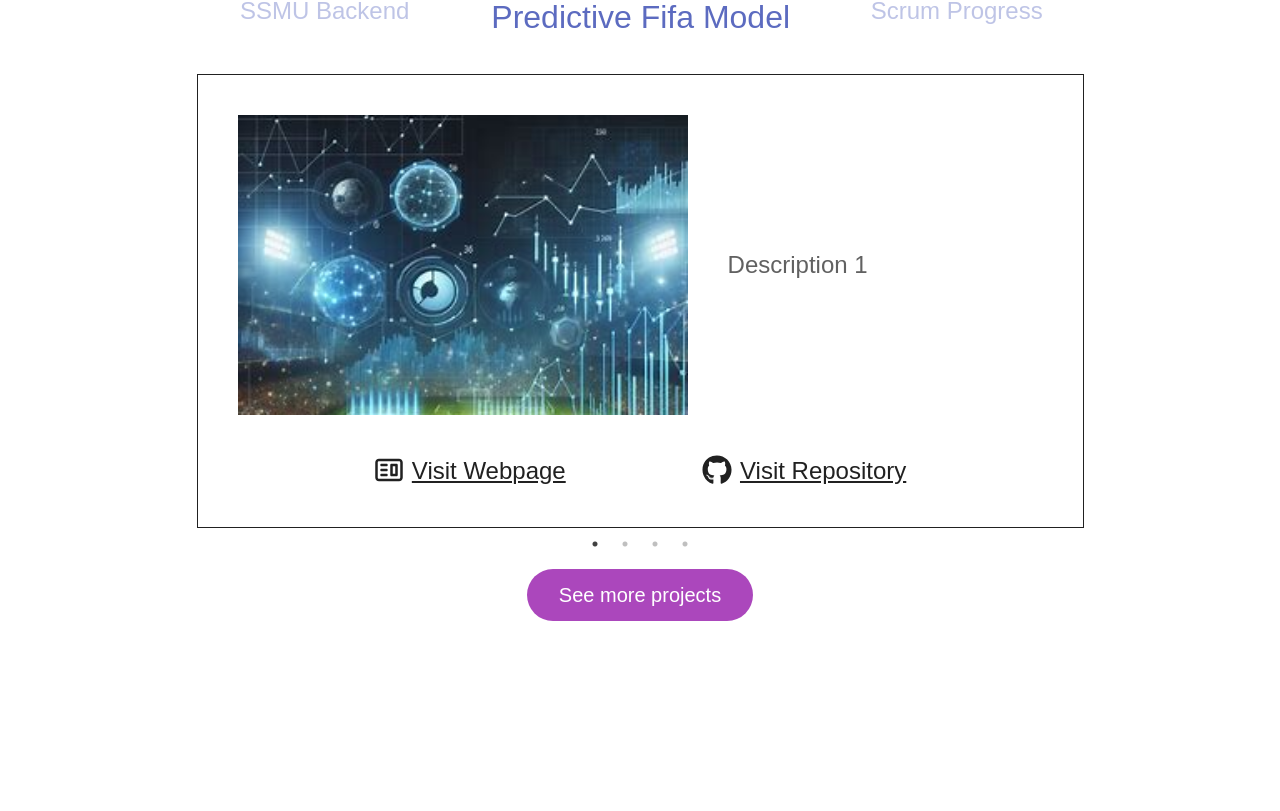
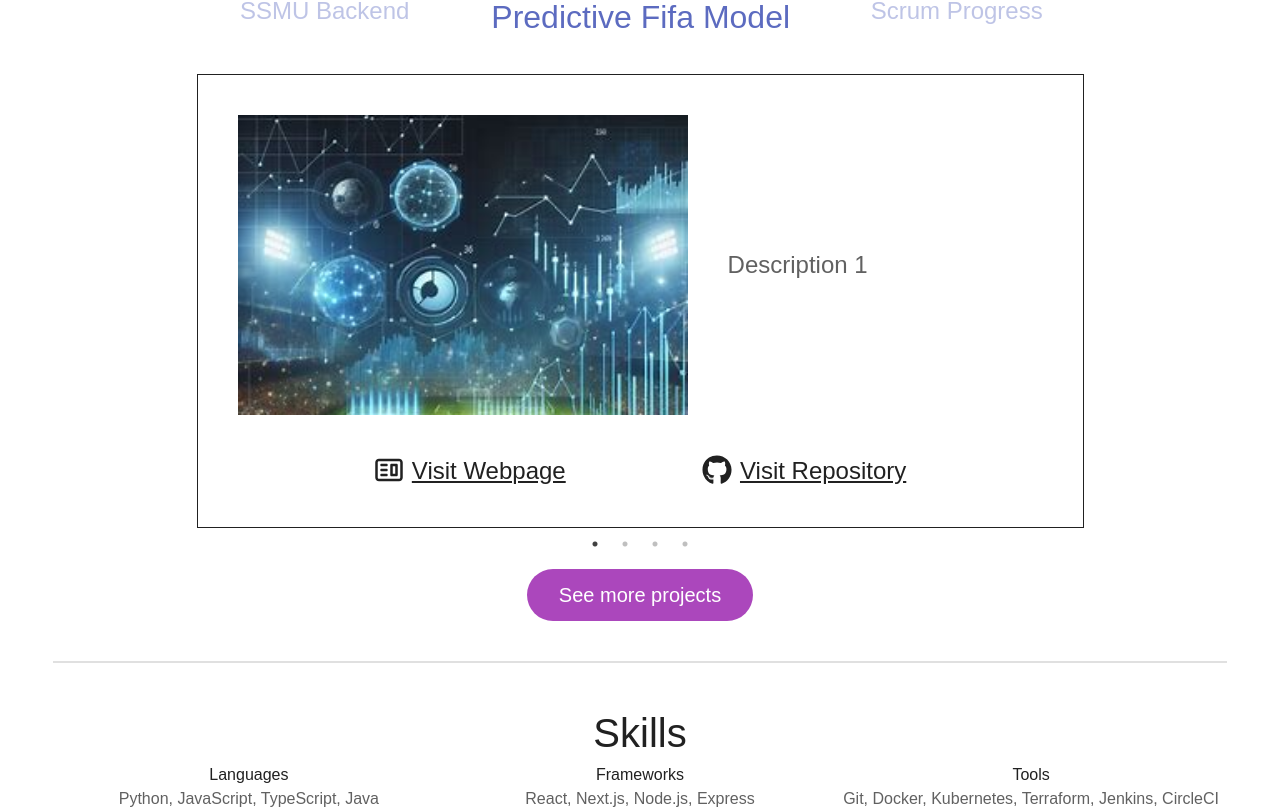
Before and after one commit to SebastianSaldarriagaC1/sebastiansaldarriaga, a Next.js app: page / in a window 1280 px wide. Shown: the part 759-1570 px from the top of the page. Before the commit the page ends 1420 px from the top, so only its background shows below. Built offline with nearby package versions, Linux system fonts and the light colour scheme.

Commit message:
fix: section id placement

```diff
--- a/src/components/organisms/AboutSection.tsx
+++ b/src/components/organisms/AboutSection.tsx
@@ -4,7 +4,7 @@ import { CircleImage } from "../atoms/Image";
 
 const AboutSection: React.FC = () => {
   return (
-    <div className="mx-auto w-11/12 sm:w-10/12">
+    <div id="about-me" className="mx-auto w-11/12 sm:w-10/12">
       <div>
         <div className="w-full flex flex-col-reverse my-10 sm:flex-row sm:justify-between sm:items-center">
           <div className="mx-auto mt-10 sm:mt-0 sm:w-1/3">
@@ -14,7 +14,6 @@ const AboutSection: React.FC = () => {
             <HighlightText
               text="I’m Sebastian Saldarriaga, Systems Engineering Student"
               highlight="Sebastian Saldarriaga"
-              id="about-me"
             />
           </div>
         </div>
--- a/src/components/organisms/ProjectsSection.tsx
+++ b/src/components/organisms/ProjectsSection.tsx
@@ -72,9 +72,9 @@ const ProjectsSection: React.FC = () => {
     setNav2(sliderRef2.current);
   }, []);
   return (
-    <div className="mx-auto w-11/12 sm:w-10/12">
+    <div id="projects" className="mx-auto w-11/12 sm:w-10/12">
       <div className="slider-container">
-        <SectionText id="projects" text="Projects" />
+        <SectionText text="Projects" />
         <Slider
           asNavFor={nav2 ?? undefined}
           ref={(slider) => {
--- a/src/components/organisms/SkillsSection.tsx
+++ b/src/components/organisms/SkillsSection.tsx
@@ -0,0 +1,29 @@
+import React from "react";
+
+import { SectionText } from "../atoms/Text";
+
+const SkillsSection: React.FC = () => {
+  return (
+    <div id="skills" className="flex flex-col items-center">
+      <h1 className="section-text">Skills</h1>
+      <div className="flex flex-wrap justify-center w-11/12">
+        <div className="flex flex-col items-center w-1/3">
+          <h2 className="header-text">Languages</h2>
+          <p className="paragraph-text">Python, JavaScript, TypeScript, Java</p>
+        </div>
+        <div className="flex flex-col items-center w-1/3">
+          <h2 className="header-text">Frameworks</h2>
+          <p className="paragraph-text">React, Next.js, Node.js, Express</p>
+        </div>
+        <div className="flex flex-col items-center w-1/3">
+          <h2 className="header-text">Tools</h2>
+          <p className="paragraph-text">
+            Git, Docker, Kubernetes, Terraform, Jenkins, CircleCI
+          </p>
+        </div>
+      </div>
+    </div>
+  );
+};
+
+export default SkillsSection;
--- a/src/components/templates/PortfolioTemplate.tsx
+++ b/src/components/templates/PortfolioTemplate.tsx
@@ -2,6 +2,7 @@ import React from "react";
 import Navbar from "../molecules/Navbar";
 import AboutSection from "../organisms/AboutSection";
 import ProjectsSection from "../organisms/ProjectsSection";
+import SkillsSection from "../organisms/SkillsSection";
 
 const PortfolioTemplate: React.FC = () => {
   return (
@@ -20,6 +21,8 @@ const PortfolioTemplate: React.FC = () => {
       <AboutSection />
       <hr className="mx-auto w-11/12 my-10" />
       <ProjectsSection />
+      <hr className="mx-auto w-11/12 my-10" />
+      <SkillsSection />
     </div>
   );
 };
```
